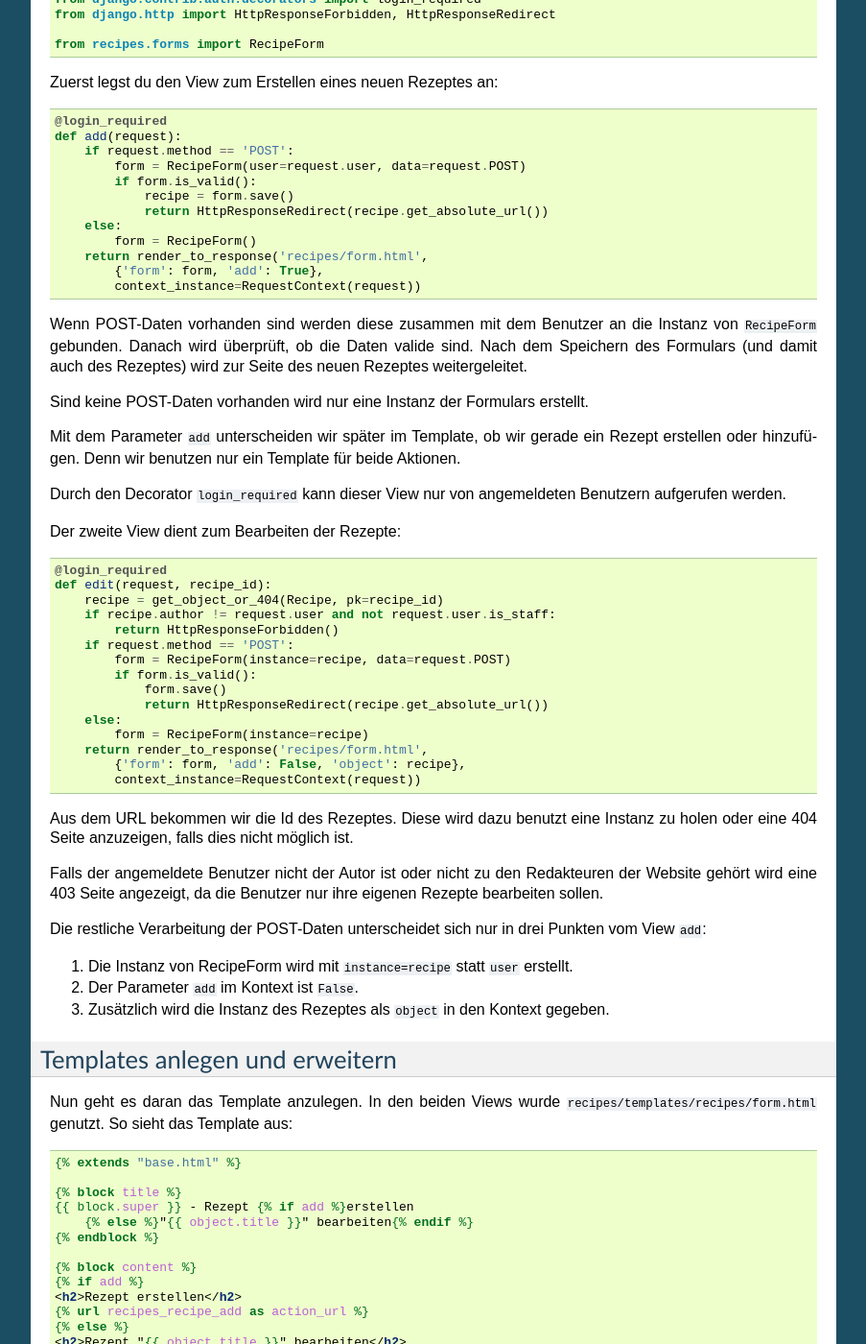
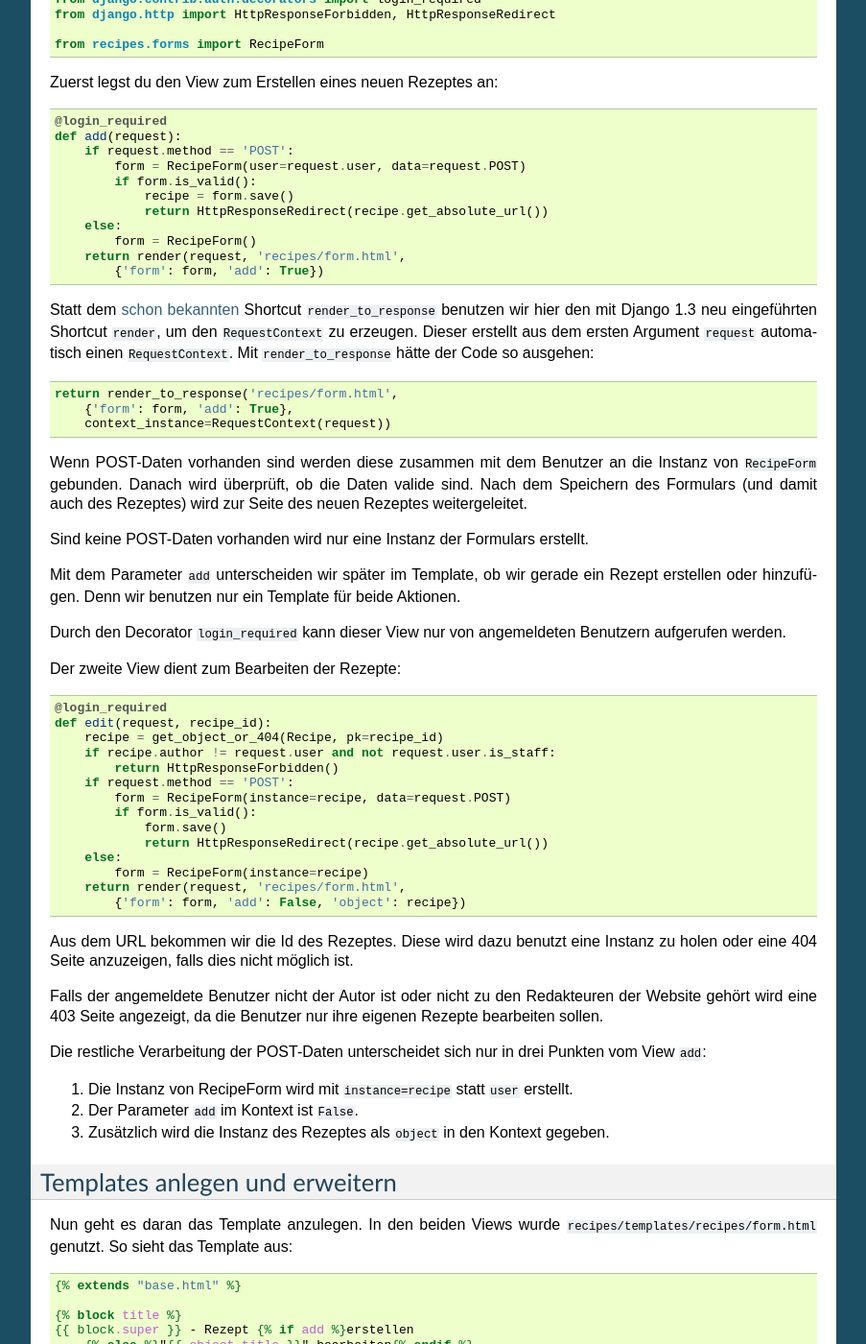
Before and after one commit to keimlink/django-workshop, a Sphinx documentation site: the page built from docs/ausbau/rezept_formular.rst, in a window 1280 px wide and 1400 px high, scrolled down 1887 px. Shown: the whole window at 96% size, without its empty margins (198-1101 px from the left). Built offline with Sphinx 7.4.7, drawn with Linux system fonts in a browser that asks for light colours.

Commit message:
Neuen render Shortcut eingeführt.

```diff
--- a/docs/ausbau/authentifizierung_registrierung.rst
+++ b/docs/ausbau/authentifizierung_registrierung.rst
@@ -170,6 +170,8 @@ Basis-Template als eigenen Block ein:
         {% include "userauth/toggle_login.html" %}
     {% endblock %}
 
+.. _request_context_vorstellung:
+
 Applikation ``recipes`` erweitern
 =================================
 
--- a/docs/ausbau/rezept_formular.rst
+++ b/docs/ausbau/rezept_formular.rst
@@ -123,9 +123,14 @@ Zuerst legst du den View zum Erstellen eines neuen Rezeptes an::
                 return HttpResponseRedirect(recipe.get_absolute_url())
         else:
             form = RecipeForm()
-        return render_to_response('recipes/form.html',
-            {'form': form, 'add': True},
-            context_instance=RequestContext(request))
+        return render(request, 'recipes/form.html',
+            {'form': form, 'add': True})
+
+Statt dem :ref:`schon bekannten <request_context_vorstellung>` Shortcut ``render_to_response`` benutzen wir hier den mit Django 1.3 neu eingeführten Shortcut ``render``, um den ``RequestContext`` zu erzeugen. Dieser erstellt aus dem ersten Argument ``request`` automatisch einen ``RequestContext``. Mit ``render_to_response`` hätte der Code so ausgehen::
+
+    return render_to_response('recipes/form.html',
+        {'form': form, 'add': True},
+        context_instance=RequestContext(request))
 
 Wenn POST-Daten vorhanden sind werden diese zusammen mit dem Benutzer an die
 Instanz von ``RecipeForm`` gebunden. Danach wird überprüft, ob die Daten
@@ -155,9 +160,8 @@ Der zweite View dient zum Bearbeiten der Rezepte::
                 return HttpResponseRedirect(recipe.get_absolute_url())
         else:
             form = RecipeForm(instance=recipe)
-        return render_to_response('recipes/form.html',
-            {'form': form, 'add': False, 'object': recipe},
-            context_instance=RequestContext(request))
+        return render(request, 'recipes/form.html',
+            {'form': form, 'add': False, 'object': recipe})
 
 Aus dem URL bekommen wir die Id des Rezeptes. Diese wird dazu benutzt eine
 Instanz zu holen oder eine 404 Seite anzuzeigen, falls dies nicht möglich ist.
@@ -230,3 +234,4 @@ Weiterführende Links zur Django Dokumentation
 
 * :djangodocs:`Forms API <ref/forms/api/>`
 * :djangodocs:`Formulare für Models erstellen <topics/forms/modelforms/>`
+* :djangodocs:`Der render Shortcut <topics/http/shortcuts/#render>`
```
Also changed, not shown: 1 other file.
